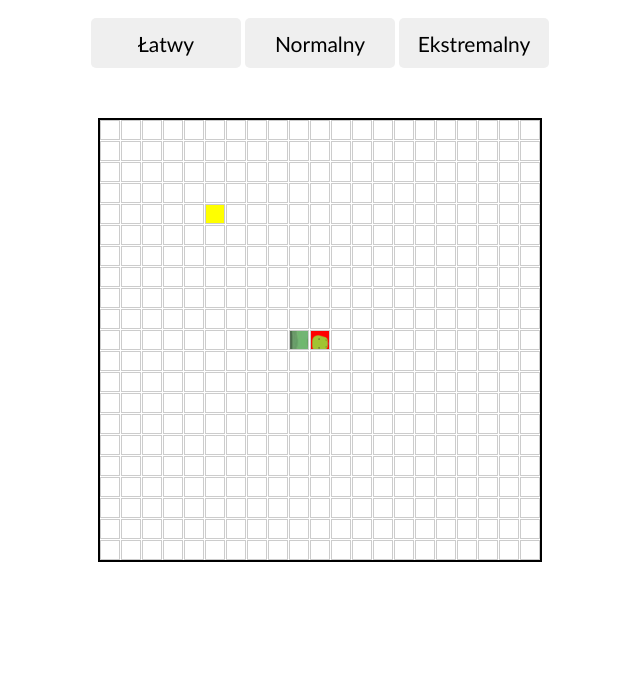
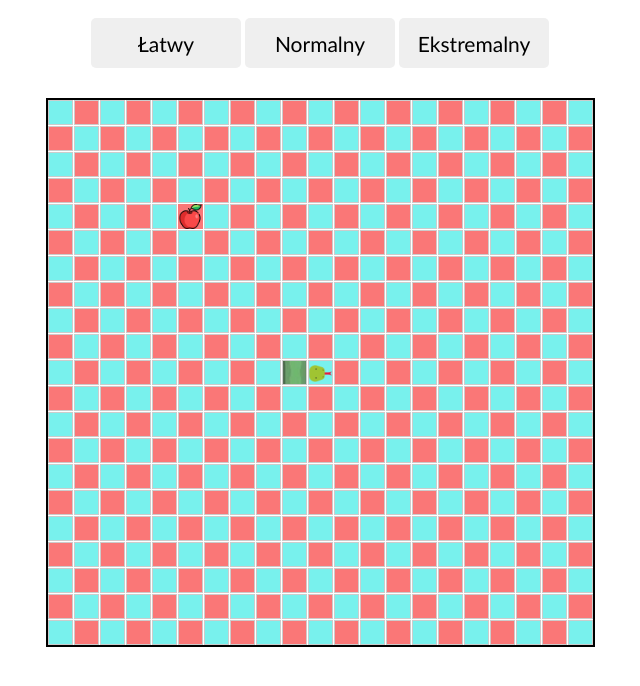
Before and after one commit to JJAROX/Snake, a plain HTML site: page index.html in a window 1280 px wide. Shown: the part 62-748 px from the top of the page, without its empty margins (320-960 px from the left). Drawn offline with Linux system fonts and the light colour scheme.

Commit message:
Update style.css

```diff
--- a/css/style.css
+++ b/css/style.css
@@ -2,25 +2,34 @@
   font-family: 'Trebuchet MS', 'Lucida Sans Unicode', 'Lucida Grande', 'Lucida Sans', Arial, sans-serif;
 }
 
+
+
 .grid {
   display: grid;
-  grid-template-columns: repeat(21, 20px);
-  grid-template-rows: repeat(21, 20px);
+  grid-template-columns: repeat(21, 25px);
+  grid-template-rows: repeat(21, 25px);
   gap: 1px;
   border: 2px solid #000;
   width: fit-content;
   margin: auto;
   position: relative;
-  margin-top: 50px;
 }
 
 .grid-item {
-  width: 20px;
-  height: 20px;
+  width: 25px;
+  height: 25px;
   border: 1px solid #ccc;
   box-sizing: border-box;
   text-align: center;
   overflow: hidden;
+}
+
+.grid-item:nth-child(odd) {
+  background-color: #78f1ed;
+}
+
+.grid-item:nth-child(even) {
+  background-color: #fa7777;
 }
 
 .snake {
@@ -30,27 +39,28 @@
 }
 
 .apple {
-  background-color: yellow;
+  background-image: url('../gfx/apple.png');
+  background-size: cover;
+  animation: bounce 0.5s infinite alternate;
+  border: none;
+}
+
+@keyframes bounce {
+  to {
+    transform: translateY(-10px);
+  }
 }
 
 .snake-head {
-  background-color: #f00;
+  display: flex;
+  justify-content: center;
+  align-self: center;
 }
 
-.snake-tail {
-  background-color: #0f0;
-}
+.snake-tail {}
 
-#level-heading {
-  text-align: center;
-  margin-top: 20px;
-}
-
-#level-selection {
-  text-align: center;
-  margin-top: 20px;
-}
-
+#level-heading,
+#level-selection,
 #level-display {
   text-align: center;
   margin-top: 20px;
@@ -67,6 +77,7 @@ button {
   height: 50px;
   cursor: pointer;
   font-size: 21px;
+  margin-bottom: 30px;
 }
 
 button:hover {
```
